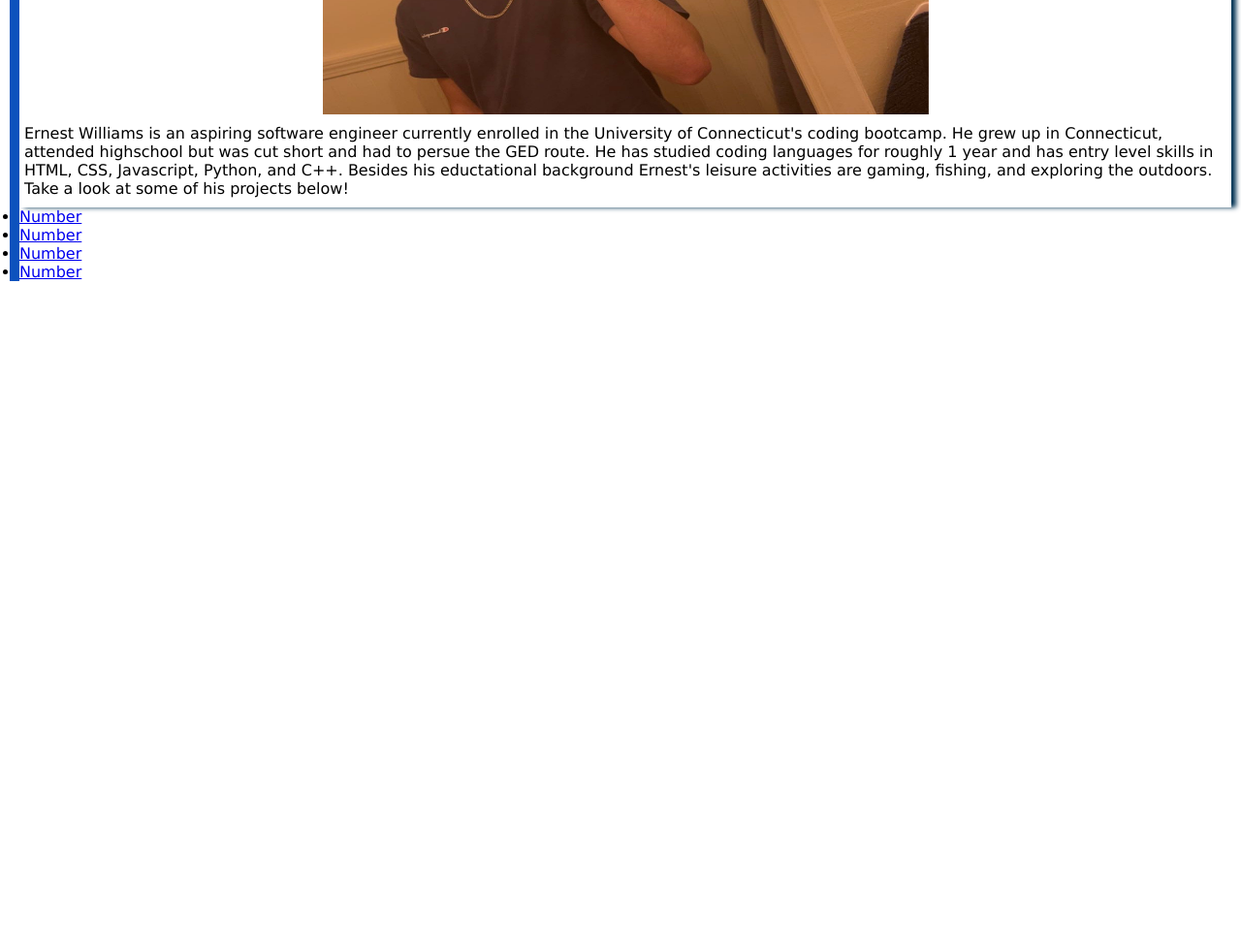
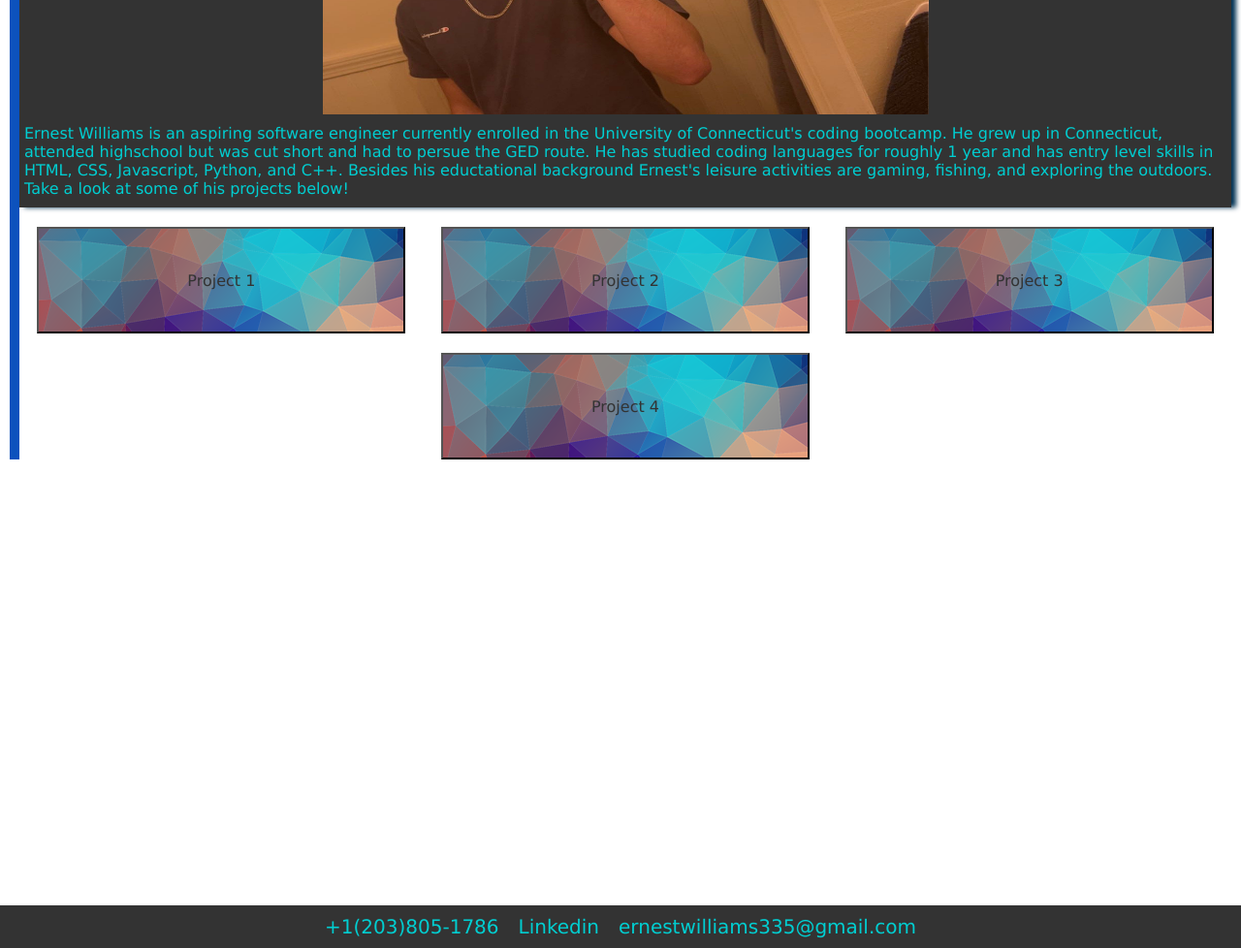
Before and after one commit to kiedae/Ernests-Project-Portfolio, a plain HTML site: page index.html in a window 1280 px wide. Shown: the part 750-1728 px from the top of the page at 97% size. Before the commit the page ends 1050 px from the top, so only its background shows below. Drawn offline with Linux system fonts and the light colour scheme.

Commit message:
added project buttons, final touches on footer element, working on hover affect for project buttons

```diff
--- a/assets/style.css
+++ b/assets/style.css
@@ -55,6 +55,7 @@ header {
     color: #333333;
 }
 
+/* hero class to add a background img above the about section */
 .hero {
     background-color: #003152;
     background-image: url(background1.avif);
@@ -70,6 +71,9 @@ header {
     display: flex;
     flex-direction: column;
     box-shadow: 5px 0px 5px 0px #003152;
+    background-color: #333333;
+    color: #00CED1;
+    font-family: Impact, Haettenschweiler, 'Arial Narrow Bold', sans-serif;
 }
 
 .headshot {
@@ -87,6 +91,83 @@ header {
     margin: 10px 5px;
     /* easier to do media queries later on */
     flex-wrap: wrap;
+}
+
+.extraspace {
+    height: 450px;
+}
+
+.workcontainer {
+    display: flex;
+    flex-direction: row;
+    flex-wrap: wrap;
+}
+
+.project {
+    display: flex;
+    display: flex;
+    flex-direction: row;
+    flex-wrap: wrap;
+    /* moves the top row of boxes away from text */
+    padding-top: 20px;
+    margin-right: auto;
+    margin-left: auto;
+}
+
+.project a {
+    display: flex;
+    flex-direction: column;
+    text-decoration: none;
+    text-align: center;
+}
+
+
+
+.project button {
+    background-image: url(./triangles-1430105_640.webp);
+    /* sets diameters of the button boxes */
+    width: 380px;
+    height: 110px;
+    color: #333333;
+    font-size: 16px;
+
+}
+
+.project button:hover {
+    display: flex;
+    transform: scale(1.1);
+    text-align: center;
+}
+
+
+
+
+footer {
+    background-color: #333333;
+}
+
+.footbox {
+    display: flex;
+    justify-content: space-evenly;
+    align-items: center;
+    padding: 10px 5px;
+}
+
+.footbox ul {
+    list-style: none;
+    display: flex;
+}
+
+.footbox a {
+    text-decoration: none;
+    color: #00CED1;
+    font-size: 20px;
+    padding: 10px;
+}
+
+.footbox a:hover {
+    background-color: #FAF9F6;
+    color: #333333;
 }
 
 
@@ -108,10 +189,9 @@ header {
         margin-left: 360px;
     }
 
-
-
     .headshot {
+        display: block;
         width: 400px;
-        height: 400px;
+        top: 0%;
     }
 }
--- a/index.html
+++ b/index.html
@@ -12,27 +12,62 @@
  <nav class="headnav">
     <ul>
 
-        <li><a href="#About">About</a></li>
+        <li><a href="#about">About</a></li>
         <li><a href="#">Work</a></li>
-        <li><a href="#">Contact</a></li>
+        <li><a href="#Contact">Contact</a></li>
      </ul>
  </nav>
-</div>
+</div> <!-- closing for headcontainer -->
 </header>
 <div class="hero">
+<!-- closing for hero -->
 </div>
 
+
 <div class="bord">
-<section class="About">
+<section class="About" id="about">
     <div class="aboutbox">
     <img src="./assets/headshot.JPG" class="headshot">
     <div class="abouttext">
     <p>Ernest Williams is an aspiring software engineer currently enrolled in the University of Connecticut's coding bootcamp. He grew up in Connecticut, attended highschool but was cut short and had to persue the GED route. He has studied coding languages for roughly 1 year and has entry level skills in HTML, CSS, Javascript, Python, and C++. Besides his eductational background Ernest's leisure activities are gaming, fishing, and exploring the outdoors. Take a look at some of his projects below!</p>
+<!-- closing for about box -->
 </div>
+<!-- closing for about text -->
+</div>
+<!-- closing for bord -->
+
+</section>
+
+<section class="Work">
+    <div class="workcontainer">
+        <div class="project" id="project1">
+            <a href="#"><button>Project 1</button></a>
+  </div>
+
+  <div class="project" id="project2">
+    <a href="#"><button>Project 2</button></a>
+  </div>
+
+  <div class="project" id="project3">
+    <a href="#"><button>Project 3</button></a>
+  </div>
+
+  <div class="project" id="project4">
+    <a href="#"><button>Project 4</button></a>
+  </div>
+
+
 </div>
 
 
 
+
+
+
+
+
+
+    </div>
 
 </section>
 
@@ -40,25 +75,36 @@
 
 
 
-<section class="Contact">
-<footer>
+
+
+
+<div class="extraspace"></div>
+
+
+
+
+
+<section class="Contact" id="Contact">
+    <footer>
 <div class="footbox">
     <nav class="footnav">
         <ul>
-            <li><a href="#">Number</a></li>
-            <li><a href="#">Number</a></li>
-            <li><a href="#">Number</a></li>
-            <li><a href="#">Number</a></li>
+            <li><a href="https://voice.google.com/u/1/calls">+1(203)805-1786</a></li>
+            <li><a href="https://www.linkedin.com/in/sam-williams-9a6862281/">Linkedin</a></li>
+            <li><a href="https://mail.google.com/mail/u/0/#inbox?compose=new">ernestwilliams335@gmail.com</a></li>
+
 
         </ul>
 </nav>
+<!-- closing for footbox -->
 </div>
+
 </footer>
 
 
 </section>
 
-</div>
+
 </article>
 
 
```
Also changed, not shown: assets/triangles-1430105_640.webp (added).
